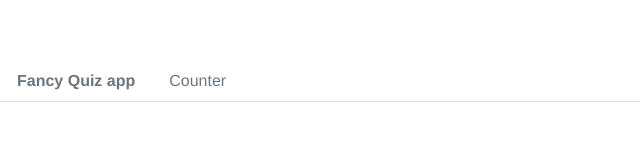
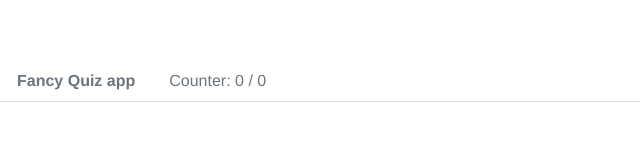
Before and after one commit to Paeniche/vue-quiz-api-demo, a Vue app: page / in a window 1280 px wide. Shown: the top 160 px of the page, without its empty margins (0-640 px from the left). Built offline with nearby package versions, Linux system fonts and the light colour scheme; no server answers.

Commit message:
Add question tracker

```diff
--- a/src/components/Header.vue
+++ b/src/components/Header.vue
@@ -1,6 +1,15 @@
 <template>
     <b-nav tabs>
     <b-nav-item disabled><strong>Fancy Quiz app</strong></b-nav-item>
-    <b-nav-item disabled>Counter</b-nav-item>
+    <b-nav-item disabled>Counter: {{ numCorrect }} / {{ numTotal }} </b-nav-item>
   </b-nav>
 </template>
+
+<script>
+export default {
+    props:[
+        'numCorrect',
+        'numTotal'
+    ]
+}
+</script>
```
